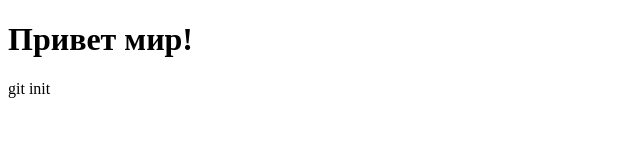
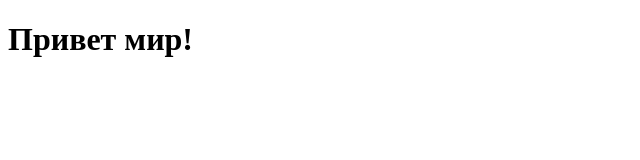
Before and after one commit to SolovievaNastya/web-412, a plain HTML site: page index.html in a window 1280 px wide. Shown: the full height of the page, 0-640 px from the left. Drawn offline with Linux system fonts and the light colour scheme.

Commit message:
git init

```diff
--- a/index.html
+++ b/index.html
@@ -10,5 +10,3 @@
     <h1>Привет мир!</h1>
 </body>
 </html>
-
-git init
```
